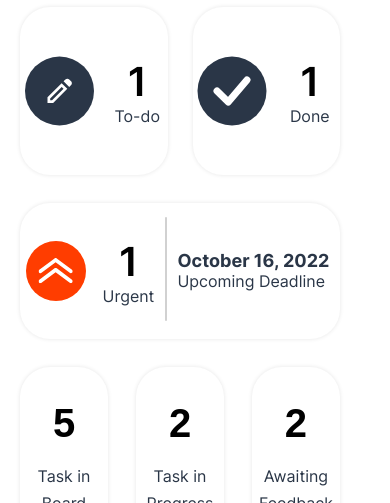
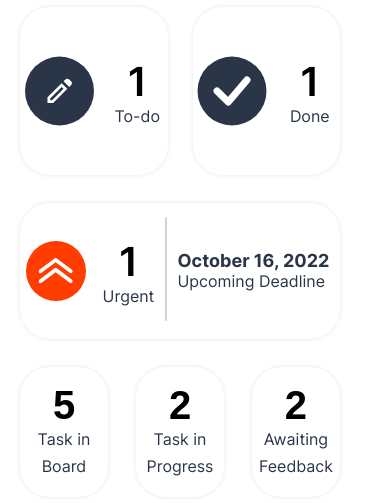
Before and after one commit to JivkoDikov/Join, a plain HTML site: page assets/templates/summary.html in a window 390 px wide. Shown: the part 258-761 px from the top of the page. Drawn offline with Linux system fonts and the light colour scheme.

Commit message:
responsive summary

```diff
--- a/mediaquerys/summary.css
+++ b/mediaquerys/summary.css
@@ -123,6 +123,12 @@
     .summarySelektor1{
         gap: 25px;
     }
+    .square-button{
+        height: 80px;
+    }
+    .square-button .element{
+        line-height: 40px;
+    }
 
 }
 @media screen and (max-width: 432px){
```
